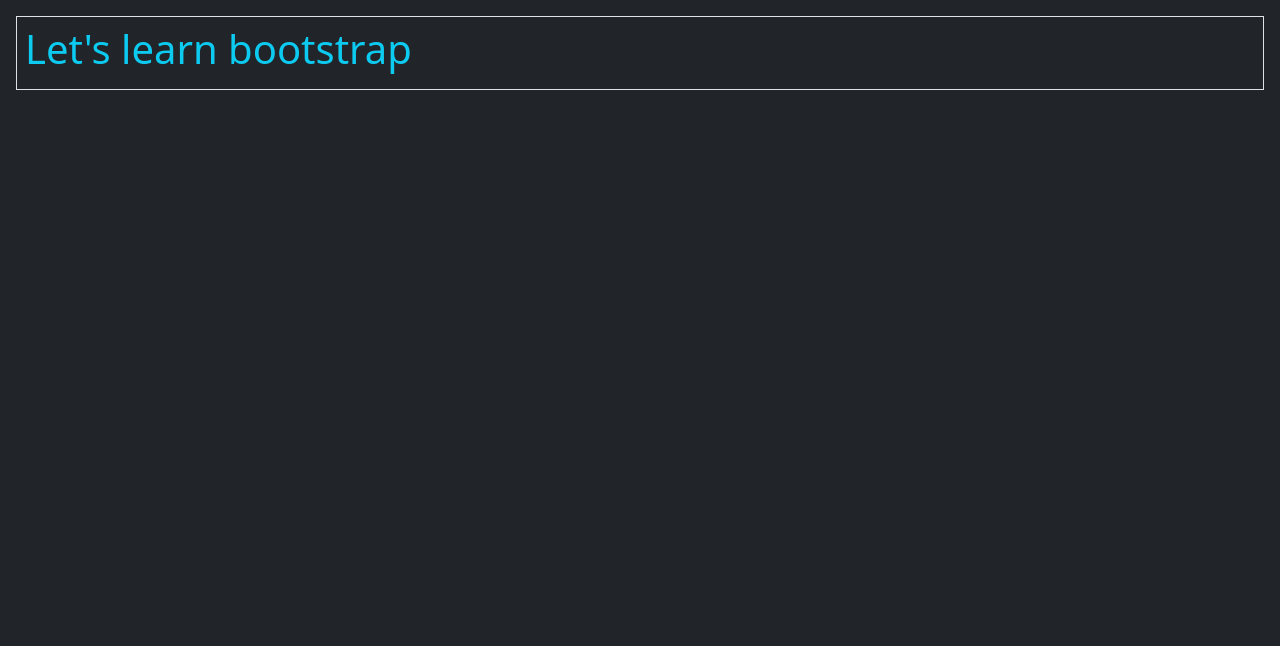
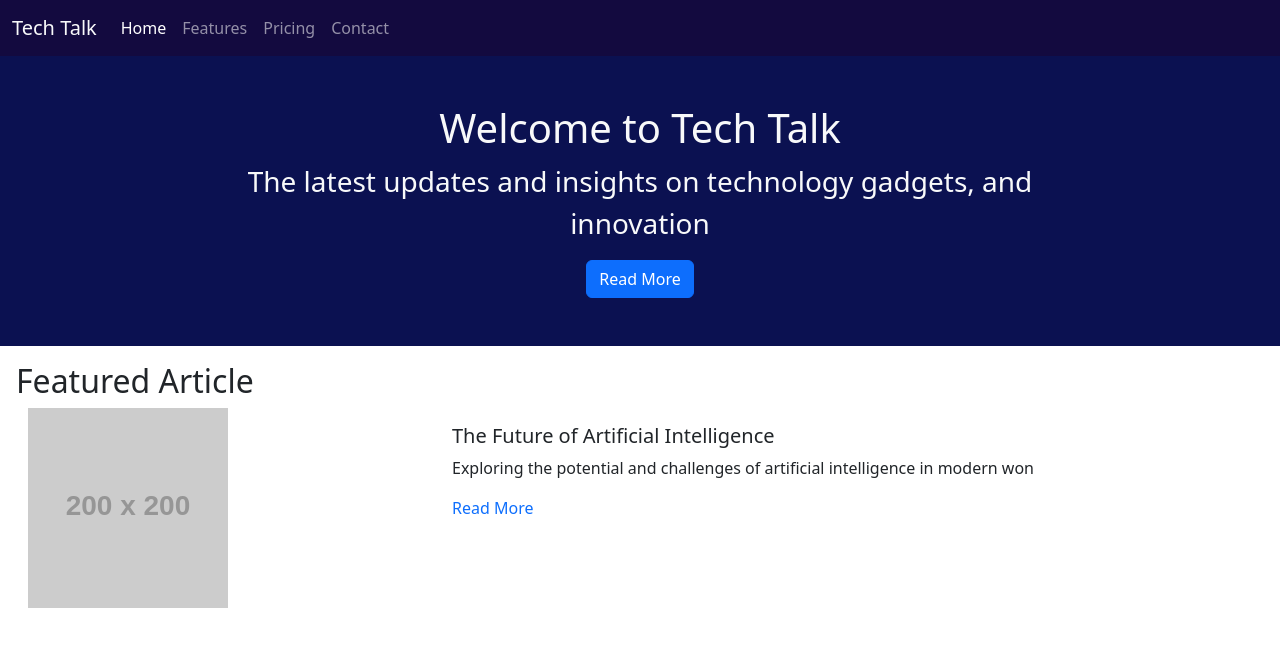
Before and after one commit to Thomas-Basham/bootstrap-demo, a plain HTML site: page index.html in a window 1280 px wide. Drawn offline with nearby package versions, Linux system fonts and the light colour scheme; placeholder pictures from the web are drawn by us.

Commit message:
added day 1 demo code

```diff
--- a/index.html
+++ b/index.html
@@ -11,11 +11,90 @@
       crossorigin="anonymous"
     />
   </head>
-  <body class="bg-dark">
-    <header class="border m-3">
-      <h1 class="text-info p-2">Let's learn bootstrap</h1>
+  <body class="">
+    <header class="text-light">
+      <nav
+        style="background-color: #130a3f !important"
+        class="navbar navbar-expand-lg bg-body-tertiary"
+        data-bs-theme="dark"
+      >
+        <div class="container-fluid">
+          <a class="navbar-brand text-light" href="#">Tech Talk</a>
+          <button
+            class="navbar-toggler text-light"
+            type="button"
+            data-bs-toggle="collapse"
+            data-bs-target="#navbarNav"
+            aria-controls="navbarNav"
+            aria-expanded="false"
+            aria-label="Toggle navigation"
+          >
+            <span class="navbar-toggler-icon text-light"></span>
+          </button>
+          <div class="collapse navbar-collapse" id="navbarNav">
+            <ul class="navbar-nav">
+              <li class="nav-item">
+                <a class="nav-link active" aria-current="page" href="#">Home</a>
+              </li>
+              <li class="nav-item">
+                <a class="nav-link" href="#">Features</a>
+              </li>
+              <li class="nav-item">
+                <a class="nav-link" href="#">Pricing</a>
+              </li>
+              <li class="nav-item">
+                <a class="nav-link" href="#">Contact</a>
+              </li>
+            </ul>
+          </div>
+        </div>
+      </nav>
     </header>
-    <main></main>
+    <main>
+      <section style="background-color: #0b1151">
+        <div class="container-fluid text-light text-center py-5">
+          <div class="w-75 container">
+            <h1>Welcome to Tech Talk</h1>
+            <p class="fs-3">
+              The latest updates and insights on technology gadgets, and
+              innovation
+            </p>
+            <button class="btn btn-primary">Read More</button>
+          </div>
+        </div>
+      </section>
+
+      <section class="m-3">
+        <h2>Featured Article</h2>
+        <div class="container-fluid">
+          <div style="border-radius: 0; border: none" class="card mb-3">
+            <div class="row g-0">
+              <div class="col-4">
+                <img
+                  src="http://fakeimg.pl/200?font=lobster"
+                  class="img-fluid"
+                  alt="placeholder"
+                />
+              </div>
+              <div class="col-8">
+                <div class="card-body">
+                  <h5 class="card-title">
+                    The Future of Artificial Intelligence
+                  </h5>
+                  <p class="card-text">
+                    Exploring the potential and challenges of artificial
+                    intelligence in modern won
+                  </p>
+                  <p class="card-text">
+                    <a href="#" class="text-decoration-none">Read More</a>
+                  </p>
+                </div>
+              </div>
+            </div>
+          </div>
+        </div>
+      </section>
+    </main>
     <footer></footer>
     <script
       src="https://cdn.jsdelivr.net/npm/bootstrap@5.3.5/dist/js/bootstrap.bundle.min.js"
```
Also changed, not shown: 1 other file.
